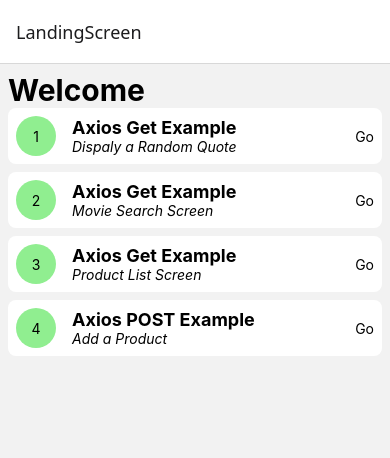
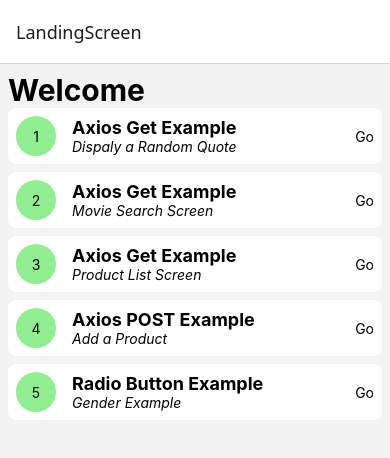
Before and after one commit to abidroid/RNCLITestApp, a React Native app: screen / in a window 390 px wide. Shown: the top 458 px of the page. Built offline with nearby package versions, Linux system fonts and the light colour scheme.

Commit message:
Radio Button example Navigation

```diff
--- a/navigation/MainNavigation.js
+++ b/navigation/MainNavigation.js
@@ -5,6 +5,7 @@
 import AxiosMovieSearchScreen from '../screens/AxiosMovieSearch/AxiosMovieSearchScreen';
 import ProductListScreen from '../screens/ProductList/ProductListScreen';
 import AxiosPostRequestScreen from '../screens/AxiosPostRequest/AxiosPostRequestScreen';
+import RadioButtonExampleScreen from '../screens/RadioButtonExample/RadioButtonExampleScreen';
 const Stack = createStackNavigator();
 
 const MainNavigation = () => {
@@ -30,6 +31,10 @@
         name={Routes.AxiosPostRequest}
         component={AxiosPostRequestScreen}
       />
+      <Stack.Screen
+        name={Routes.RadioButtonExample}
+        component={RadioButtonExampleScreen}
+      />
     </Stack.Navigator>
   );
 };
--- a/navigation/Routes.js
+++ b/navigation/Routes.js
@@ -4,4 +4,5 @@
   AxiosMovieSearch: 'AxiosMovieSearch',
   ProdudutList: 'ProductList',
   AxiosPostRequest: 'AxiosPostRequest',
+  RadioButtonExample: 'RadioButtonExample',
 };
--- a/screens/LandingScreen/LandingScreen.js
+++ b/screens/LandingScreen/LandingScreen.js
@@ -34,6 +34,12 @@
           subtitle="Add a Product"
           onPress={() => navigation.navigate(Routes.AxiosPostRequest)}
         />
+        <LandingScreenItem
+          serialNo="5"
+          title="Radio Button Example"
+          subtitle="Gender Example"
+          onPress={() => navigation.navigate(Routes.RadioButtonExample)}
+        />
       </ScrollView>
     </SafeAreaView>
   );
```
